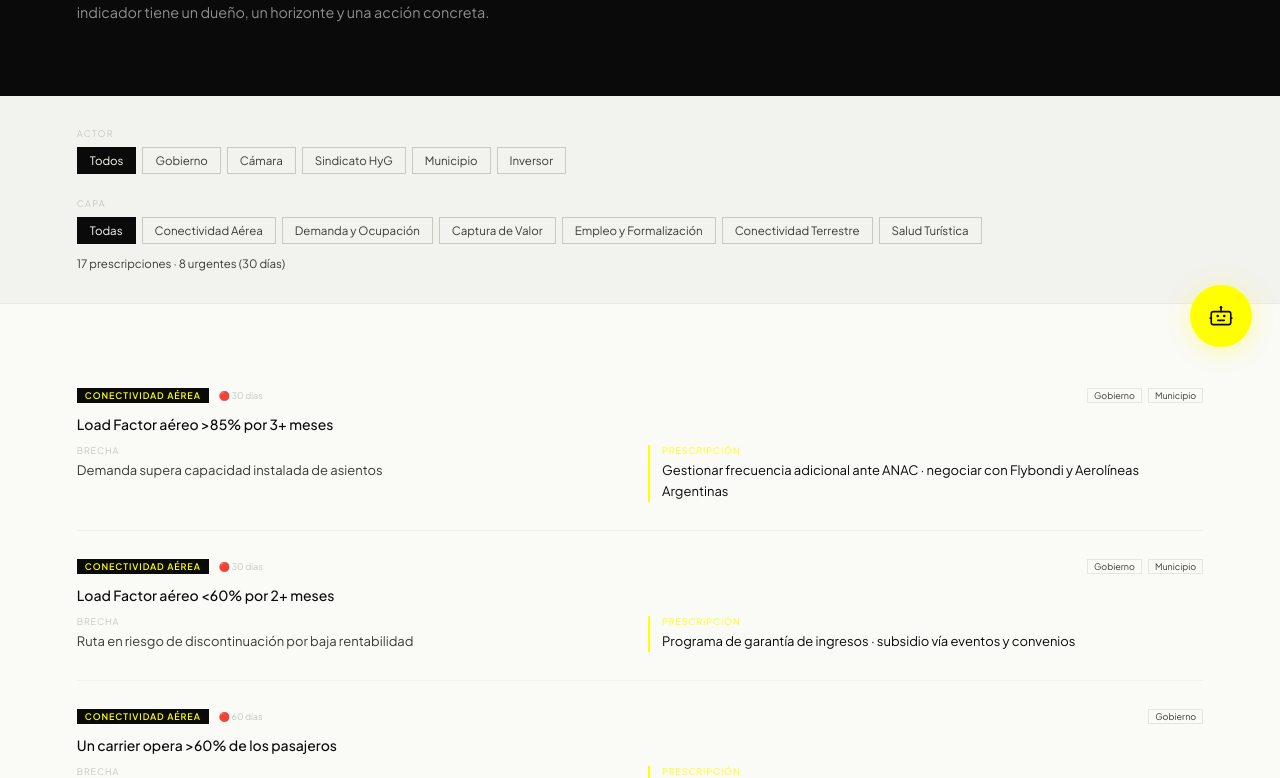
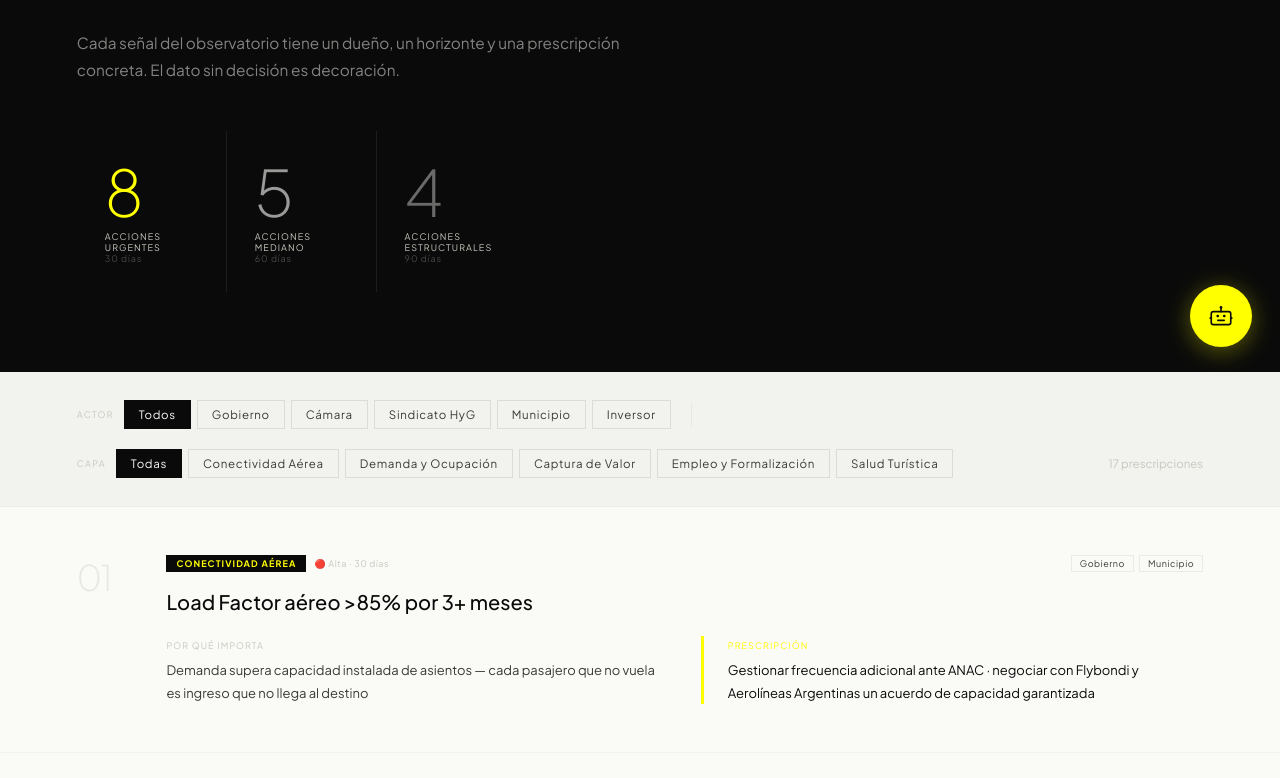
Before and after one commit to carralbal/observatorio-turismo, a React (Vite) app in the folder frontend/: page /agenda in a window 1280 px wide. Shown: the part 425-1203 px from the top of the page. Built offline with nearby package versions, Linux system fonts and the light colour scheme.

Commit message:
feat: Agenda premium + botón ACCIÓN en nav (Zap)

```diff
--- a/frontend/src/components/Layout.jsx
+++ b/frontend/src/components/Layout.jsx
@@ -1,7 +1,7 @@
 import { useState, useEffect } from 'react'
 import { NavLink, Outlet, useLocation } from 'react-router-dom'
 import { C, Paralelo, Eyebrow } from './Atoms'
-import { Layers, Info, Menu, X } from 'lucide-react'
+import { Zap, Layers, Info, Menu, X } from 'lucide-react'
 import PeriodBar from './PeriodBar'
 import BotToggle from './BotToggle'
 
@@ -99,6 +99,7 @@ export default function Layout() {
 
         <div style={{ display: 'flex', alignItems: 'center', gap: 20 }}>
           {[
+            { to: '/agenda',   Icon: Zap,      label: 'Acción'   },
             { to: '/madurez',  Icon: Layers,   label: 'Madurez'  },
             { to: '/databook', Icon: Info,      label: 'DataBook' },
           ].map(({ to, Icon, label }) => (
--- a/frontend/src/pages/Agenda.jsx
+++ b/frontend/src/pages/Agenda.jsx
@@ -1,109 +1,178 @@
-import { useState } from 'react'
-import { C, Paralelo, Eyebrow } from '../components/Atoms'
+import { useState, useMemo } from 'react'
+import { C, Paralelo, VoltLine, Eyebrow, SectionTitle } from '../components/Atoms'
 
 const ACTORES = ['Todos', 'Gobierno', 'Cámara', 'Sindicato HyG', 'Municipio', 'Inversor']
 
 const PRESCRIPCIONES = [
-  { capa: 'Conectividad Aérea', señal: 'Load Factor aéreo >85% por 3+ meses', brecha: 'Demanda supera capacidad instalada de asientos', prescripcion: 'Gestionar frecuencia adicional ante ANAC · negociar con Flybondi y Aerolíneas Argentinas', actores: ['Gobierno', 'Municipio'], dias: 30, urgencia: 'alta' },
-  { capa: 'Conectividad Aérea', señal: 'Load Factor aéreo <60% por 2+ meses', brecha: 'Ruta en riesgo de discontinuación por baja rentabilidad', prescripcion: 'Programa de garantía de ingresos · subsidio vía eventos y convenios', actores: ['Gobierno', 'Municipio'], dias: 30, urgencia: 'alta' },
-  { capa: 'Conectividad Aérea', señal: 'Un carrier opera >60% de los pasajeros', brecha: 'Dependencia crítica de un operador · riesgo de desconexión total', prescripcion: 'Negociar acuerdo de continuidad + atraer tercer operador · diversificar rutas', actores: ['Gobierno'], dias: 60, urgencia: 'alta' },
-  { capa: 'Demanda y Ocupación', señal: 'Viajeros cayendo >10% interanual', brecha: 'Pérdida de participación vs competidores NOA', prescripcion: 'Auditoría de posicionamiento en OTAs · revisión de pricing hotelero', actores: ['Gobierno', 'Cámara'], dias: 30, urgencia: 'alta' },
-  { capa: 'Demanda y Ocupación', señal: 'IBT anticipado >60 con 4-6 semanas de adelanto', brecha: 'Pico de demanda sin preparación de oferta', prescripcion: 'Alerta temprana a hoteleros · activar pauta digital · revenue management preventivo', actores: ['Cámara', 'Municipio'], dias: 30, urgencia: 'alta' },
-  { capa: 'Demanda y Ocupación', señal: 'IBT cayendo 3 meses consecutivos', brecha: 'Pérdida de posicionamiento digital orgánico', prescripcion: 'Campaña de contenido + SEO + acuerdo con influencers de turismo termal', actores: ['Gobierno', 'Municipio'], dias: 30, urgencia: 'alta' },
-  { capa: 'Demanda y Ocupación', señal: 'Estadía media cayando por debajo de 2.5 noches', brecha: 'Destino captura menos valor por visitante', prescripcion: 'Paquetes 3+ noches en OTAs · actividades mid-week · agenda cultural permanente', actores: ['Cámara', 'Municipio'], dias: 60, urgencia: 'media' },
-  { capa: 'Demanda y Ocupación', señal: 'Ratio pico/valle >4x estacional', brecha: 'Modelo frágil dependiente de temporada alta', prescripcion: 'Programa de eventos en temporada baja · turismo de reuniones y convenciones', actores: ['Gobierno', 'Municipio', 'Cámara'], dias: 60, urgencia: 'media' },
-  { capa: 'Captura de Valor', señal: 'ICV estancado en 38% sin mejora histórica', brecha: '62% del gasto potencial no queda en el territorio formal', prescripcion: 'Avanzar convenio DGR para dato fiscal real (N2) · mapa de fuga por rubro', actores: ['Gobierno'], dias: 90, urgencia: 'alta' },
-  { capa: 'Captura de Valor', señal: 'Listings informales crecen >15% interanual', brecha: 'Sector formal pierde mercado · erosión de base imponible', prescripcion: 'Programa de formalización con incentivo fiscal · registro obligatorio', actores: ['Municipio', 'Gobierno'], dias: 90, urgencia: 'media' },
-  { capa: 'Captura de Valor', señal: 'Precio OTA >30% sobre precio directo del hotel', brecha: 'El destino no captura el margen que se va a intermediarios', prescripcion: 'Capacitación en revenue management · canal de venta directa para hoteleros', actores: ['Cámara'], dias: 30, urgencia: 'baja' },
-  { capa: 'Empleo y Formalización', señal: 'Empleo HyG estancado con demanda creciente', brecha: 'El turismo crece sin generar trabajo registrado · precariedad oculta', prescripcion: 'Auditoría ratio empleados/plazas · plan de registración con reducción de aportes', actores: ['Sindicato HyG', 'Gobierno'], dias: 60, urgencia: 'alta' },
-  { capa: 'Empleo y Formalización', señal: 'Empleo HyG cae en temporada que debería subir', brecha: 'Precarización estacional no registrada · trabajo informal de temporada', prescripcion: 'Programa de empleo estacional registrado · incentivo patronal para contrataciones formales', actores: ['Sindicato HyG', 'Gobierno'], dias: 30, urgencia: 'alta' },
-  { capa: 'Empleo y Formalización', señal: 'SDE ranking empleo HyG bajo vs NOA', brecha: 'Estructura laboral turística subdesarrollada vs tamaño del destino', prescripcion: 'Plan de formación sectorial + convenio INET · certificación de competencias termales', actores: ['Sindicato HyG', 'Gobierno'], dias: 90, urgencia: 'media' },
-  { capa: 'Conectividad Terrestre', señal: 'Pasajeros buses cayendo >15% interanual', brecha: 'Pérdida de accesibilidad terrestre al destino', prescripcion: 'Subsidio diferencial de tarifa en rutas estratégicas · programa de conectividad social', actores: ['Gobierno'], dias: 90, urgencia: 'media' },
-  { capa: 'Salud Turística', señal: 'SDE Cuadrante I pero score <60/100', brecha: 'Trayectoria positiva pero base estructural débil · riesgo de estancamiento', prescripcion: 'Plan de salto de cuadrante: 3 acciones estructurales en 90 días por dimensión más débil', actores: ['Gobierno', 'Cámara', 'Sindicato HyG'], dias: 90, urgencia: 'media' },
-  { capa: 'Salud Turística', señal: 'Provincia NOA sube 2+ posiciones en ranking ISTP', brecha: 'Pérdida de posición competitiva regional · brecha ampliándose', prescripcion: 'Benchmarking urgente · identificar variable que explica el salto del competidor', actores: ['Gobierno'], dias: 30, urgencia: 'alta' },
+  { capa: 'Conectividad Aérea', señal: 'Load Factor aéreo >85% por 3+ meses', brecha: 'Demanda supera capacidad instalada de asientos — cada pasajero que no vuela es ingreso que no llega al destino', prescripcion: 'Gestionar frecuencia adicional ante ANAC · negociar con Flybondi y Aerolíneas Argentinas un acuerdo de capacidad garantizada', actores: ['Gobierno', 'Municipio'], dias: 30, urgencia: 'alta' },
+  { capa: 'Conectividad Aérea', señal: 'Load Factor aéreo <60% por 2+ meses', brecha: 'Ruta en riesgo de discontinuación — la aerolínea no tiene incentivo para mantenerla', prescripcion: 'Programa de garantía de ingresos · eventos âncora para generar ocupación en vuelos · subsidio cruzado con turismo de reuniones', actores: ['Gobierno', 'Municipio'], dias: 30, urgencia: 'alta' },
+  { capa: 'Conectividad Aérea', señal: 'Un carrier opera >60% de los pasajeros', brecha: 'Dependencia crítica de un operador — si discontinúa, el impacto es inmediato sobre toda la hotelería', prescripcion: 'Negociar acuerdo de continuidad con carrier dominante · atraer tercer operador · crear fondo de estabilización de ruta', actores: ['Gobierno'], dias: 60, urgencia: 'alta' },
+  { capa: 'Conectividad Aérea', señal: 'Aeropuerto Termas (SANH) <500 pax/mes', brecha: 'Infraestructura pública ociosa vs inversión ya realizada', prescripcion: 'Revisión de política de incentivos a aerolíneas para SANH · programa de vuelos charter termales en temporada alta', actores: ['Gobierno', 'Municipio'], dias: 60, urgencia: 'media' },
+  { capa: 'Demanda y Ocupación', señal: 'Viajeros cayendo >10% interanual', brecha: 'Pérdida de participación frente a Salta, Jujuy y Tucumán — el NOA está creciendo pero SDE no captura su parte', prescripcion: 'Auditoría de posicionamiento en OTAs · revisión de pricing hotelero · análisis de causa raíz vs movimientos de competidores', actores: ['Gobierno', 'Cámara'], dias: 30, urgencia: 'alta' },
+  { capa: 'Demanda y Ocupación', señal: 'IBT anticipado >60 con 4-6 semanas de adelanto', brecha: 'Pico de demanda sin preparación de oferta — se llena solo sin monetizar adecuadamente', prescripcion: 'Sistema de alerta temprana a hoteleros · activar pauta digital en OTAs con creatividades listas · revenue management preventivo', actores: ['Cámara', 'Municipio'], dias: 30, urgencia: 'alta' },
+  { capa: 'Demanda y Ocupación', señal: 'IBT cayendo 3 meses consecutivos', brecha: 'Pérdida de posicionamiento digital orgánico — el destino desaparece de las búsquedas', prescripcion: 'Campaña de contenido + SEO especializado + acuerdo con influencers de turismo termal y wellness', actores: ['Gobierno', 'Municipio'], dias: 30, urgencia: 'alta' },
+  { capa: 'Demanda y Ocupación', señal: 'Estadía media cayendo por debajo de 2.5 noches', brecha: 'Destino captura menos valor por visitante — más tránsito que turismo', prescripcion: 'Paquetes 3+ noches como estándar en acuerdos con OTAs · actividades mid-week · agenda cultural y termal permanente', actores: ['Cámara', 'Municipio'], dias: 60, urgencia: 'media' },
+  { capa: 'Demanda y Ocupación', señal: 'Ratio pico/valle estacional >4x', brecha: 'Modelo de negocio frágil — alta dependencia de temporada termal y eventos puntuales', prescripcion: 'Programa de eventos de bajo costo en baja temporada · turismo de reuniones y congresos · paquetes de salud y bienestar', actores: ['Gobierno', 'Municipio', 'Cámara'], dias: 60, urgencia: 'media' },
+  { capa: 'Captura de Valor', señal: 'ICV estancado en 38% sin mejora histórica', brecha: '62% del gasto potencial no queda en el territorio — se fuga a plataformas, intermediarios y economía informal', prescripcion: 'Avanzar convenio DGR para dato fiscal real (N2) · mapeo de fuga por rubro · campaña de formalización hotelera con incentivo', actores: ['Gobierno'], dias: 90, urgencia: 'alta' },
+  { capa: 'Captura de Valor', señal: 'Listings informales crecen >15% interanual', brecha: 'Sector formal pierde mercado y base imponible mientras el informal crece sin controles', prescripcion: 'Programa de formalización con incentivo fiscal · registro obligatorio de alquileres temporarios · equiparación de cargas', actores: ['Municipio', 'Gobierno'], dias: 90, urgencia: 'media' },
+  { capa: 'Captura de Valor', señal: 'Precio OTA >30% sobre precio directo del hotel', brecha: 'El margen que genera el destino se va a intermediarios digitales externos', prescripcion: 'Capacitación en revenue management · implementar motor de reservas directo · negociar paridad con OTAs', actores: ['Cámara'], dias: 30, urgencia: 'baja' },
+  { capa: 'Empleo y Formalización', señal: 'Empleo HyG estancado con demanda creciente', brecha: 'El turismo crece pero no genera trabajo registrado — la recuperación es sin empleo formal', prescripcion: 'Auditoría de ratio empleados/plazas por categoría · plan de registración con reducción transitoria de aportes patronales', actores: ['Sindicato HyG', 'Gobierno'], dias: 60, urgencia: 'alta' },
+  { capa: 'Empleo y Formalización', señal: 'Empleo HyG cae en temporada que debería subir', brecha: 'Precarización estacional sistemática — el trabajo temporal no se registra', prescripcion: 'Programa de empleo estacional registrado · incentivo patronal para contrataciones formales de 30-90 días · convenio sectorial', actores: ['Sindicato HyG', 'Gobierno'], dias: 30, urgencia: 'alta' },
+  { capa: 'Empleo y Formalización', señal: 'SDE ranking empleo HyG bajo vs NOA', brecha: 'Estructura laboral turística subdesarrollada respecto al tamaño e importancia del destino', prescripcion: 'Plan de formación sectorial + convenio INET/ministerio educación · certificación de competencias termales y hoteleras', actores: ['Sindicato HyG', 'Gobierno'], dias: 90, urgencia: 'media' },
+  { capa: 'Salud Turística', señal: 'SDE Cuadrante I pero score <60/100', brecha: 'Trayectoria positiva pero base estructural débil — el riesgo de estancamiento es real', prescripcion: 'Plan de salto de cuadrante: identificar las 3 dimensiones más débiles e implementar una acción por dimensión en 90 días', actores: ['Gobierno', 'Cámara', 'Sindicato HyG'], dias: 90, urgencia: 'media' },
+  { capa: 'Salud Turística', señal: 'Provincia NOA sube 2+ posiciones en ranking ISTP', brecha: 'Pérdida de posición competitiva regional — otro destino está ejecutando mejor', prescripcion: 'Benchmarking urgente · identificar variable que explica el salto del competidor · plan de respuesta en 30 días', actores: ['Gobierno'], dias: 30, urgencia: 'alta' },
 ]
 
-const CAPA_COLOR = {
-  'Conectividad Aérea': C.volt,
-  'Demanda y Ocupación': 'rgba(250,250,247,0.8)',
-  'Captura de Valor': 'rgba(200,200,191,0.8)',
-  'Empleo y Formalización': 'rgba(250,250,247,0.6)',
-  'Conectividad Terrestre': 'rgba(200,200,191,0.6)',
-  'Salud Turística': C.volt,
+const CAPA_META = {
+  'Conectividad Aérea':    { color: C.volt,                        n: '01' },
+  'Demanda y Ocupación':   { color: 'rgba(250,250,247,0.85)',       n: '02' },
+  'Captura de Valor':      { color: 'rgba(200,200,191,0.85)',       n: '03' },
+  'Empleo y Formalización':{ color: 'rgba(250,250,247,0.65)',       n: '04' },
+  'Salud Turística':       { color: C.volt,                        n: '05' },
 }
-const URG = { alta: '🔴', media: '🟡', baja: '⚪' }
+const URG_LABEL = { alta: '🔴 Alta', media: '🟡 Media', baja: '⚪ Baja' }
+
+function BtnFiltro({ label, active, onClick }) {
+  return (
+    <button onClick={onClick} style={{
+      background: active ? C.ink : 'transparent',
+      color: active ? C.paper : C.slate,
+      border: `0.5px solid ${active ? C.ink : `${C.stone}80`}`,
+      padding: '6px 14px', cursor: 'pointer',
+      fontSize: 'var(--fs-xs)', fontFamily: 'Plus Jakarta Sans',
+      letterSpacing: '0.06em', transition: 'all 0.15s',
+    }}>{label}</button>
+  )
+}
 
 export default function Agenda() {
   const [actor, setActor] = useState('Todos')
   const [capa, setCapa]   = useState('Todas')
-  const capas = ['Todas', ...new Set(PRESCRIPCIONES.map(p => p.capa))]
-  const items = PRESCRIPCIONES.filter(p =>
+
+  const capas = ['Todas', ...Object.keys(CAPA_META)]
+
+  const items = useMemo(() => PRESCRIPCIONES.filter(p =>
     (actor === 'Todos' || p.actores.includes(actor)) &&
     (capa  === 'Todas' || p.capa === capa)
-  )
-  const btnStyle = (active) => ({
-    background: active ? C.ink : 'transparent',
-    color: active ? C.paper : C.slate,
-    border: `0.5px solid ${active ? C.ink : C.stone}`,
-    padding: '5px 12px', cursor: 'pointer',
-    fontSize: 'var(--fs-xs)', fontFamily: 'Plus Jakarta Sans',
-  })
+  ), [actor, capa])
+
+  const urgentes  = items.filter(p => p.dias <= 30).length
+  const mediano   = items.filter(p => p.dias === 60).length
+  const largo     = items.filter(p => p.dias === 90).length
 
   return (
     <>
-      <section style={{ background: C.ink, padding: 'clamp(80px,10vw,120px) var(--pad) clamp(48px,6vw,72px)' }}>
-        <div style={{ display: 'flex', alignItems: 'center', gap: 12, marginBottom: 24 }}>
+      {/* HERO */}
+      <section style={{ background: C.ink, padding: 'clamp(80px,10vw,120px) var(--pad) clamp(56px,7vw,80px)' }}>
+        <div style={{ display: 'flex', alignItems: 'center', gap: 12, marginBottom: 28 }}>
           <Paralelo /><Eyebrow light>Capa de Decisión · Observatorio SDE</Eyebrow>
         </div>
-        <h1 style={{ fontSize: 'clamp(2.4rem,5vw,5rem)', fontWeight: 200, color: C.paper, letterSpacing: '-0.04em', lineHeight: 1, margin: '0 0 20px' }}>
+        <h1 style={{ fontSize: 'clamp(3rem,7vw,7rem)', fontWeight: 200, color: C.paper, letterSpacing: '-0.05em', lineHeight: 0.95, margin: '0 0 28px' }}>
           Del dato<br />a la decisión.
         </h1>
-        <p style={{ fontSize: '0.9rem', color: C.paper, opacity: 0.55, maxWidth: 520, lineHeight: 1.7, margin: 0 }}>
-          Prescripciones accionables para cada señal del observatorio. Cada indicador tiene un dueño, un horizonte y una acción concreta.
+        <p style={{ fontSize: 'clamp(0.9rem,1.2vw,1.05rem)', color: C.paper, opacity: 0.5, maxWidth: 560, lineHeight: 1.75, margin: 0 }}>
+          Cada señal del observatorio tiene un dueño, un horizonte y una prescripción concreta. El dato sin decisión es decoración.
         </p>
+
+        {/* CONTADORES */}
+        <div style={{ display: 'grid', gridTemplateColumns: 'repeat(3, auto)', gap: 0, marginTop: 48, maxWidth: 480 }}>
+          {[
+            { v: urgentes,  l: 'Acciones urgentes', d: '30 días', color: C.volt },
+            { v: mediano,   l: 'Acciones mediano', d: '60 días', color: 'rgba(250,250,247,0.6)' },
+            { v: largo,     l: 'Acciones estructurales', d: '90 días', color: 'rgba(250,250,247,0.4)' },
+          ].map((k, i) => (
+            <div key={i} style={{ padding: 'clamp(16px,2.5vw,28px)', borderRight: i<2?'0.5px solid rgba(250,250,247,0.08)':undefined }}>
+              <div style={{ fontSize: 'clamp(2rem,5vw,4rem)', fontWeight: 200, color: k.color, letterSpacing: '-0.05em', lineHeight: 1, marginBottom: 8 }}>{k.v}</div>
+              <div style={{ fontSize: 9, color: C.stone, letterSpacing: '0.12em', textTransform: 'uppercase' }}>{k.l}</div>
+              <div style={{ fontSize: 9, color: 'rgba(250,250,247,0.25)', letterSpacing: '0.1em' }}>{k.d}</div>
+            </div>
+          ))}
+        </div>
       </section>
 
-      <section style={{ background: C.paper2, padding: 'clamp(20px,3vw,32px) var(--pad)', borderBottom: `0.5px solid ${C.stone}30` }}>
-        <div style={{ display: 'flex', flexWrap: 'wrap', gap: 24, marginBottom: 12 }}>
-          <div>
-            <div style={{ fontSize: 9, color: C.stone, letterSpacing: '0.14em', textTransform: 'uppercase', marginBottom: 8 }}>Actor</div>
-            <div style={{ display: 'flex', gap: 6, flexWrap: 'wrap' }}>
-              {ACTORES.map(a => <button key={a} onClick={() => setActor(a)} style={btnStyle(actor===a)}>{a}</button>)}
-            </div>
+      {/* FILTROS */}
+      <section style={{ background: C.paper2, padding: 'clamp(20px,3vw,28px) var(--pad)', borderBottom: `0.5px solid ${C.stone}25`, position: 'sticky', top: 108, zIndex: 50 }}>
+        <div style={{ display: 'flex', flexWrap: 'wrap', gap: 20, alignItems: 'center' }}>
+          <div style={{ display: 'flex', gap: 6, flexWrap: 'wrap', alignItems: 'center' }}>
+            <span style={{ fontSize: 9, color: C.stone, letterSpacing: '0.14em', textTransform: 'uppercase', marginRight: 4 }}>Actor</span>
+            {ACTORES.map(a => <BtnFiltro key={a} label={a} active={actor===a} onClick={() => setActor(a)} />)}
           </div>
-          <div>
-            <div style={{ fontSize: 9, color: C.stone, letterSpacing: '0.14em', textTransform: 'uppercase', marginBottom: 8 }}>Capa</div>
-            <div style={{ display: 'flex', gap: 6, flexWrap: 'wrap' }}>
-              {capas.map(cp => <button key={cp} onClick={() => setCapa(cp)} style={btnStyle(capa===cp)}>{cp}</button>)}
-            </div>
+          <div style={{ width: '0.5px', height: 24, background: `${C.stone}40`, flexShrink: 0 }} />
+          <div style={{ display: 'flex', gap: 6, flexWrap: 'wrap', alignItems: 'center' }}>
+            <span style={{ fontSize: 9, color: C.stone, letterSpacing: '0.14em', textTransform: 'uppercase', marginRight: 4 }}>Capa</span>
+            {capas.map(cp => <BtnFiltro key={cp} label={cp} active={capa===cp} onClick={() => setCapa(cp)} />)}
           </div>
+          <div style={{ marginLeft: 'auto', fontSize: 'var(--fs-xs)', color: C.stone }}>{items.length} prescripciones</div>
         </div>
-        <div style={{ fontSize: 'var(--fs-xs)', color: C.slate }}>{items.length} prescripciones · {items.filter(p => p.dias <= 30).length} urgentes (30 días)</div>
       </section>
 
-      <section style={{ background: C.paper, padding: 'clamp(32px,5vw,56px) var(--pad)' }}>
-        {items.map((p, i) => (
-          <div key={i} style={{ padding: 'clamp(18px,2.5vw,28px) 0', borderBottom: `0.5px solid ${C.stone}30`, display: 'grid', gap: 12 }}>
-            <div style={{ display: 'flex', gap: 10, flexWrap: 'wrap', alignItems: 'center' }}>
-              <span style={{ fontSize: 9, fontWeight: 600, letterSpacing: '0.1em', textTransform: 'uppercase', color: CAPA_COLOR[p.capa] || C.stone, background: C.ink, padding: '2px 8px' }}>{p.capa}</span>
-              <span style={{ fontSize: 9, color: C.stone }}>{URG[p.urgencia]} {p.dias} días</span>
-              <div style={{ display: 'flex', gap: 6, flexWrap: 'wrap', marginLeft: 'auto' }}>
-                {p.actores.map(a => <span key={a} style={{ fontSize: 9, color: C.slate, border: `0.5px solid ${C.stone}60`, padding: '1px 6px' }}>{a}</span>)}
+      {/* LISTA PREMIUM */}
+      <section style={{ background: C.paper }}>
+        {items.map((p, i) => {
+          const meta = CAPA_META[p.capa] || { color: C.stone, n: '--' }
+          return (
+            <div key={i} style={{
+              padding: 'clamp(28px,4vw,48px) var(--pad)',
+              borderBottom: `0.5px solid ${C.stone}25`,
+              display: 'grid',
+              gridTemplateColumns: 'clamp(32px,4vw,56px) 1fr',
+              gap: 'clamp(20px,3vw,40px)',
+            }}>
+              {/* Número */}
+              <div style={{ paddingTop: 4 }}>
+                <span style={{ fontSize: 'clamp(1.4rem,3vw,2.2rem)', fontWeight: 200, color: `${C.stone}60`, letterSpacing: '-0.04em', lineHeight: 1 }}>
+                  {String(items.indexOf(p)+1).padStart(2,'0')}
+                </span>
+              </div>
+
+              {/* Contenido */}
+              <div>
+                {/* Capa + urgencia + actores */}
+                <div style={{ display: 'flex', gap: 8, flexWrap: 'wrap', alignItems: 'center', marginBottom: 16 }}>
+                  <span style={{ fontSize: 9, fontWeight: 700, letterSpacing: '0.12em', textTransform: 'uppercase', color: meta.color, background: C.ink, padding: '3px 10px' }}>
+                    {p.capa}
+                  </span>
+                  <span style={{ fontSize: 9, color: C.stone, letterSpacing: '0.06em' }}>
+                    {URG_LABEL[p.urgencia]} · {p.dias} días
+                  </span>
+                  <div style={{ display: 'flex', gap: 5, marginLeft: 'auto', flexWrap: 'wrap' }}>
+                    {p.actores.map(a => (
+                      <span key={a} style={{ fontSize: 9, color: C.slate, border: `0.5px solid ${C.stone}50`, padding: '2px 8px', letterSpacing: '0.06em' }}>{a}</span>
+                    ))}
+                  </div>
+                </div>
+
+                {/* Señal */}
+                <h3 style={{ fontSize: 'clamp(1rem,1.6vw,1.25rem)', fontWeight: 500, color: C.ink, margin: '0 0 20px', lineHeight: 1.4 }}>
+                  {p.señal}
+                </h3>
+
+                {/* Brecha + Prescripción */}
+                <div style={{ display: 'grid', gridTemplateColumns: '1fr 1fr', gap: 'clamp(16px,2.5vw,32px)' }}>
+                  <div style={{ paddingTop: 4 }}>
+                    <div style={{ fontSize: 9, color: C.stone, letterSpacing: '0.12em', textTransform: 'uppercase', marginBottom: 8 }}>
+                      Por qué importa
+                    </div>
+                    <p style={{ fontSize: 'var(--fs-sm)', color: C.slate, lineHeight: 1.7, margin: 0 }}>{p.brecha}</p>
+                  </div>
+                  <div style={{ borderLeft: `3px solid ${C.volt}`, paddingLeft: 'clamp(14px,2vw,24px)', paddingTop: 4 }}>
+                    <div style={{ fontSize: 9, color: C.volt, letterSpacing: '0.12em', textTransform: 'uppercase', marginBottom: 8 }}>
+                      Prescripción
+                    </div>
+                    <p style={{ fontSize: 'var(--fs-sm)', color: C.ink, lineHeight: 1.7, margin: 0, fontWeight: 400 }}>{p.prescripcion}</p>
+                  </div>
+                </div>
               </div>
             </div>
-            <div style={{ fontSize: 'var(--fs-base)', fontWeight: 500, color: C.ink }}>{p.señal}</div>
-            <div style={{ display: 'grid', gridTemplateColumns: '1fr 1fr', gap: 16 }}>
-              <div>
-                <div style={{ fontSize: 9, color: C.stone, letterSpacing: '0.1em', textTransform: 'uppercase', marginBottom: 4 }}>Brecha</div>
-                <div style={{ fontSize: 'var(--fs-sm)', color: C.slate, lineHeight: 1.6 }}>{p.brecha}</div>
-              </div>
-              <div style={{ borderLeft: `2px solid ${C.volt}`, paddingLeft: 12 }}>
-                <div style={{ fontSize: 9, color: C.volt, letterSpacing: '0.1em', textTransform: 'uppercase', marginBottom: 4 }}>Prescripción</div>
-                <div style={{ fontSize: 'var(--fs-sm)', color: C.ink, lineHeight: 1.6 }}>{p.prescripcion}</div>
-              </div>
-            </div>
-          </div>
-        ))}
+          )
+        })}
+      </section>
+
+      {/* FOOTER */}
+      <section style={{ background: C.ink, padding: 'clamp(40px,5vw,56px) var(--pad)' }}>
+        <p style={{ fontSize: 'var(--fs-sm)', color: 'rgba(250,250,247,0.35)', maxWidth: 600, lineHeight: 1.75, margin: 0 }}>
+          Las prescripciones se derivan de las señales activas del observatorio. Cada decisión requiere validación con el actor responsable antes de ejecutarse. El horizonte es orientativo — algunas acciones pueden adelantarse o dependen de condiciones externas.
+        </p>
       </section>
     </>
   )
```
